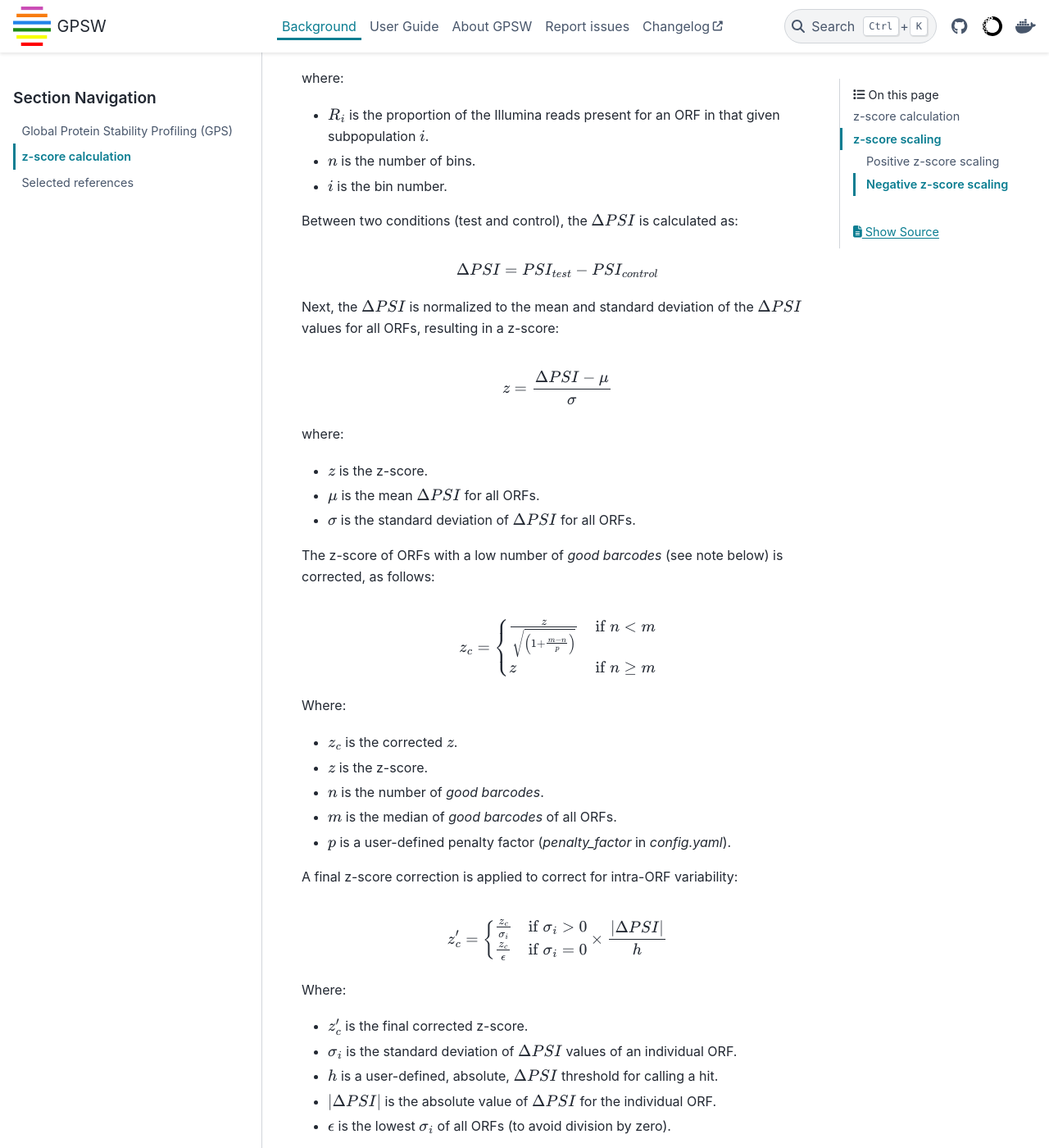
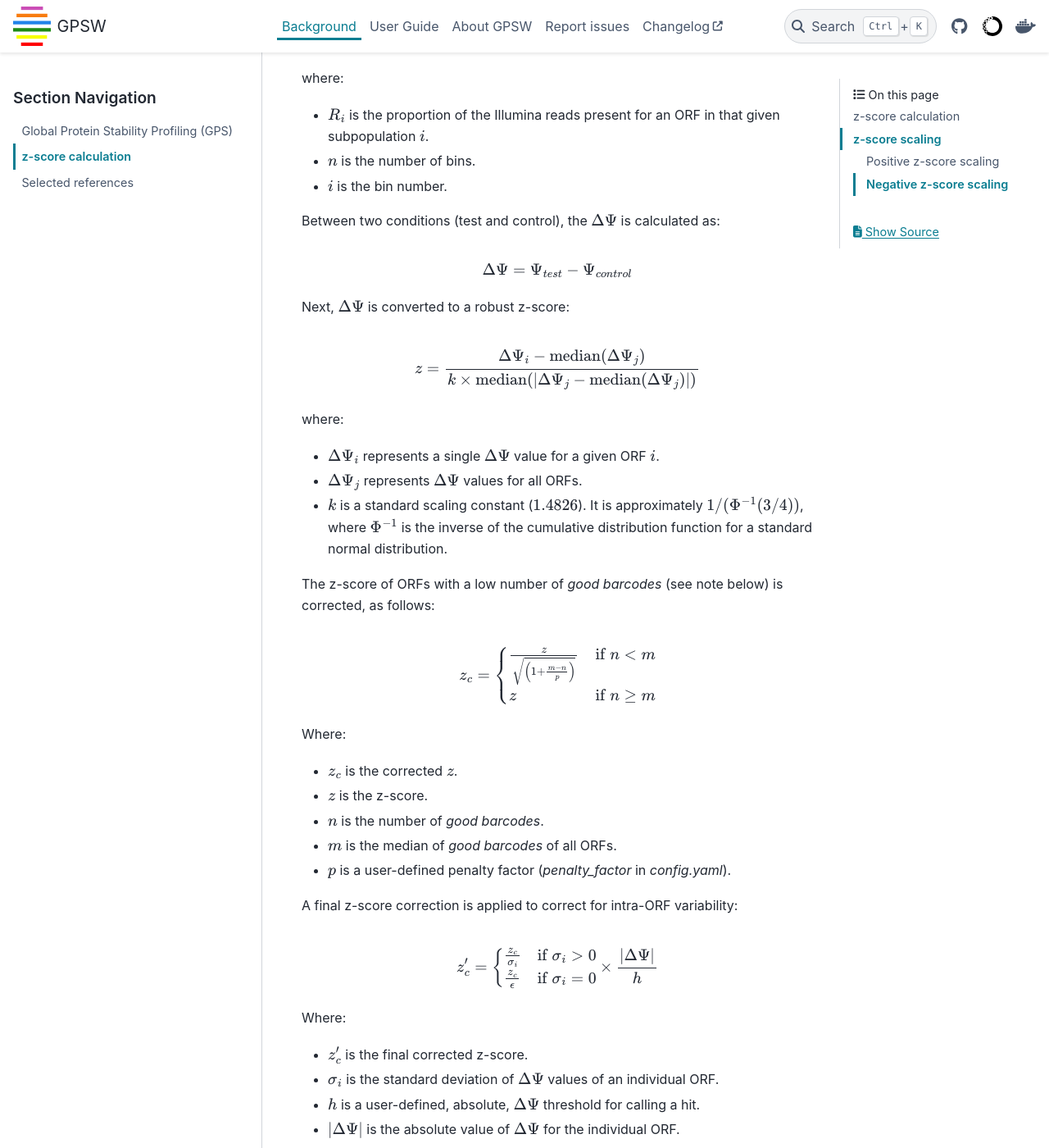
Before and after one commit to niekwit/gps-orfeome, a Sphinx documentation site: the page built from docs/zscores.rst, in a window 1280 px wide and 1400 px high, scrolled down 295 px. Shown: the whole window at 82% size. Built offline with Sphinx 7.4.7 and the PyData theme 0.15.4, drawn with Linux system fonts in a browser that asks for light colours; some of the changed text lies outside the part shown.

Commit message:
feat: zscores based on median absolute deviation

```diff
--- a/docs/zscores.rst
+++ b/docs/zscores.rst
@@ -1,10 +1,11 @@
 z-score calculation
 --------------------------------------------------------------------------------
-With `bin_number` greater than 1, `GPSW` will perform a protein stability analysis using Protein Stability Index (PSI) as a metric. This is calculated as follows:
+
+With `bin_number` greater than 1, `GPSW` will perform a protein stability analysis using Protein Stability Index (PSI, :math:`\Psi`) as a metric. This is calculated as follows:
 
 .. math::
 
-   PSI=\sum_{i=1}^nR_i \times i
+   \Psi=\sum_{i=1}^nR_i \times i
 
 where:
 
@@ -12,23 +13,23 @@ where:
 - :math:`n` is the number of bins.
 - :math:`i` is the bin number.
 
-Between two conditions (test and control), the :math:`\Delta PSI` is calculated as:
+Between two conditions (test and control), the :math:`\Delta\Psi` is calculated as:
 
 .. math::
 
-   \Delta PSI = PSI_{test} - PSI_{control}
+   \Delta\Psi = \Psi_{test} - \Psi_{control}
 
-Next, the :math:`\Delta PSI` is normalized to the mean and standard deviation of the :math:`\Delta PSI` values for all ORFs, resulting in a z-score:
+Next, :math:`\Delta\Psi` is converted to a robust z-score:
 
 .. math::
+   z = \frac{\Delta\Psi_i - \text{median}(\Delta\Psi_j)}{k \times \text{median}(|\Delta\Psi_j - \text{median}(\Delta\Psi_j)|)}
 
-   z = \frac{\Delta PSI - \mu}{\sigma}
 
 where:
 
-- :math:`z` is the z-score.
-- :math:`\mu` is the mean :math:`\Delta PSI` for all ORFs.
-- :math:`\sigma` is the standard deviation of :math:`\Delta PSI` for all ORFs.
+- :math:`\Delta\Psi_i` represents a single :math:`\Delta\Psi` value for a given ORF :math:`i`.
+- :math:`\Delta\Psi_j` represents :math:`\Delta\Psi` values for all ORFs.
+- :math:`k` is a standard scaling constant (:math:`1.4826`). It is approximately :math:`1/(\Phi^{-1}(3/4))`, where :math:`\Phi^{-1}` is the inverse of the cumulative distribution function for a standard normal distribution.
 
 The z-score of ORFs with a low number of `good barcodes` (see note below) is corrected, as follows:
 
@@ -55,14 +56,14 @@ A final z-score correction is applied to correct for intra-ORF variability:
    z_{c}' = \begin{cases}
    \frac{z_{c}}{\sigma_i} & \text{if } \sigma_i > 0 \\
    \frac{z_{c}}{\epsilon} & \text{if } \sigma_i = 0
-   \end{cases} \times \frac{|\Delta PSI|}{h}
+   \end{cases} \times \frac{|\Delta\Psi|}{h}
 
 Where:
 
 - :math:`z_{c}'` is the final corrected z-score.
-- :math:`\sigma_{i}` is the standard deviation of :math:`\Delta PSI` values of an individual ORF.
-- :math:`h` is a user-defined, absolute, :math:`\Delta PSI` threshold for calling a hit.
-- :math:`|\Delta PSI|` is the absolute value of :math:`\Delta PSI` for the individual ORF.
+- :math:`\sigma_{i}` is the standard deviation of :math:`\Delta\Psi` values of an individual ORF.
+- :math:`h` is a user-defined, absolute, :math:`\Delta\Psi` threshold for calling a hit.
+- :math:`|\Delta\Psi|` is the absolute value of :math:`\Delta\Psi` for the individual ORF.
 - :math:`\epsilon` is the lowest :math:`\sigma_i` of all ORFs (to avoid division by zero).
 
 z-score scaling
```
Also changed, not shown: 1 other file.
